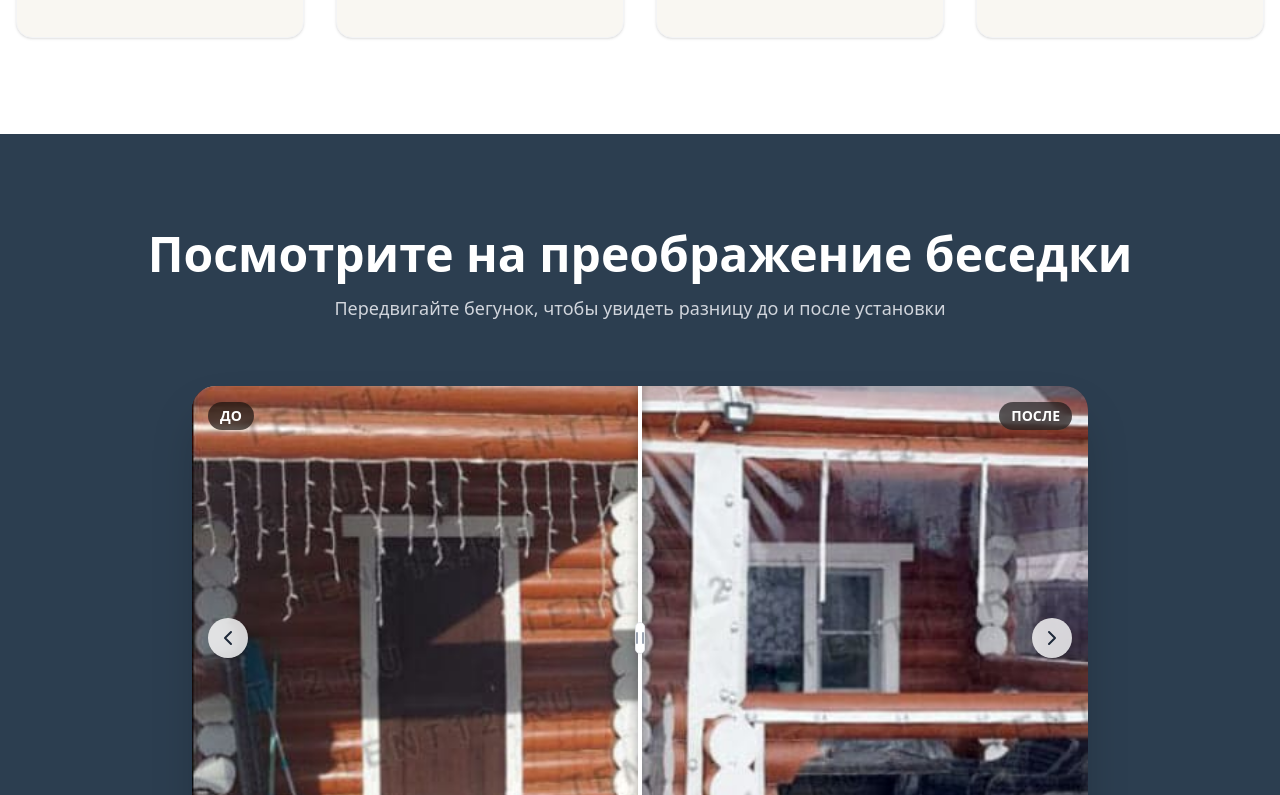
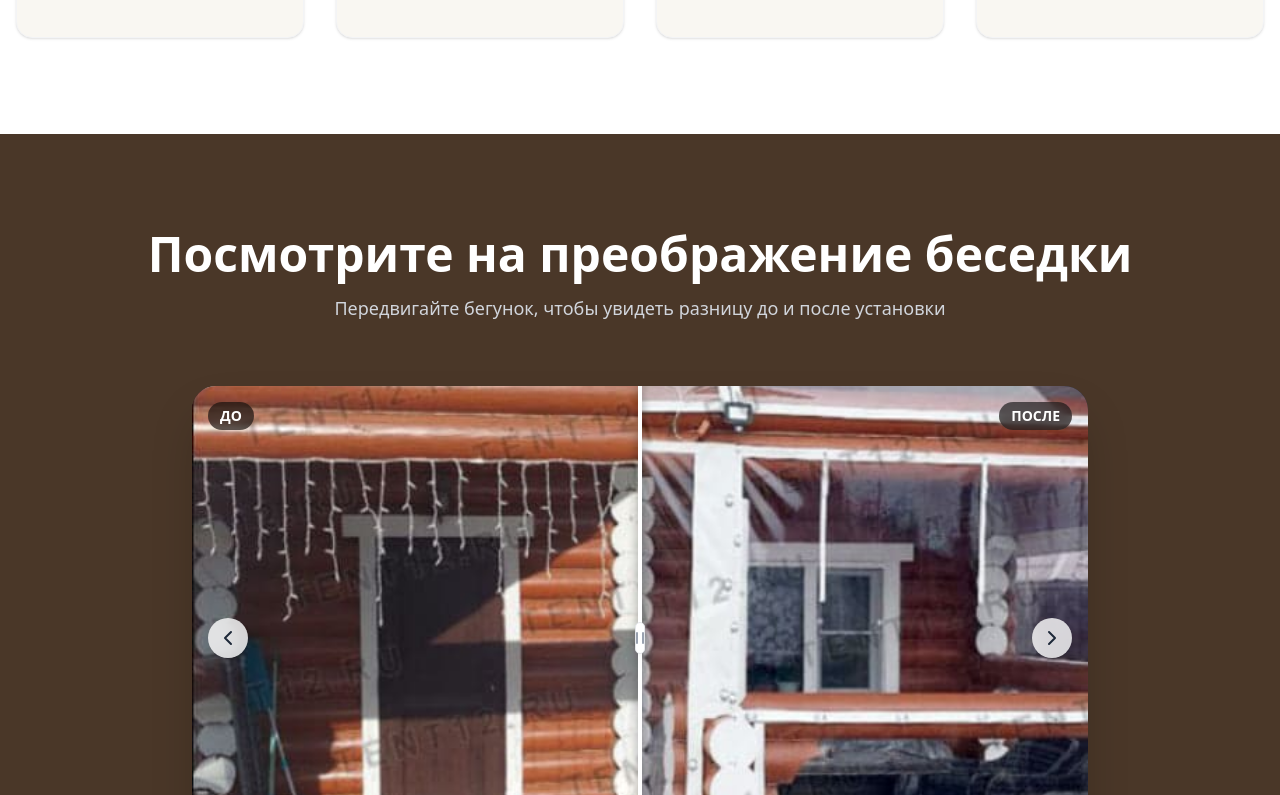
Before and after one commit to boyKirill/soft-windows-landing, a Next.js app: page / in a window 1280 px wide. Shown: the part 1305-2100 px from the top of the page. Built offline with nearby package versions, Linux system fonts and the light colour scheme.

Commit message:
Update slider and pricing background to accent color

```diff
--- a/src/components/BeforeAfterSlider.tsx
+++ b/src/components/BeforeAfterSlider.tsx
@@ -43,7 +43,7 @@
   };
 
   return (
-    <section className="py-24 bg-foreground text-white">
+    <section className="py-24 bg-accent text-white">
       <div className="container mx-auto px-4">
         <div className="text-center mb-16">
           <h2 className="text-3xl md:text-5xl font-bold mb-4">
--- a/src/components/PriceList.tsx
+++ b/src/components/PriceList.tsx
@@ -4,7 +4,7 @@
 
 export default function PriceList() {
   return (
-    <section id="pricing" className="py-24 bg-foreground text-white">
+    <section id="pricing" className="py-24 bg-accent text-white">
       <div className="container mx-auto px-4">
         <div className="text-center mb-16">
           <h2 className="text-3xl md:text-5xl font-bold mb-4">
```
